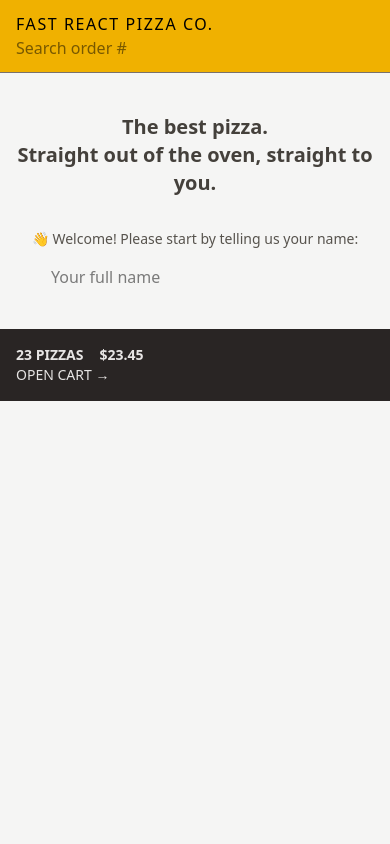
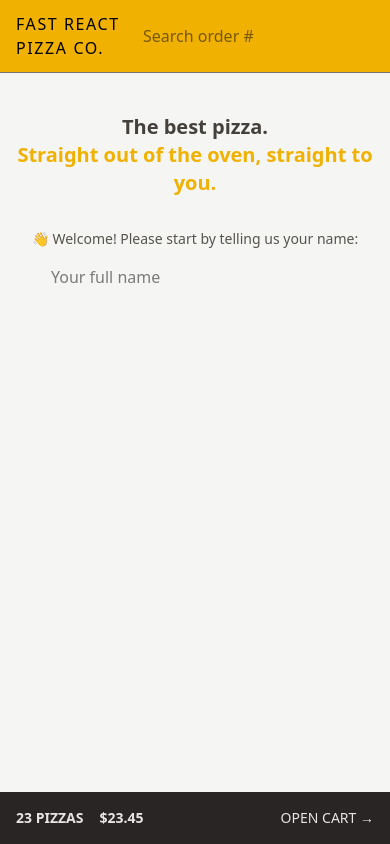
Before and after one commit to ilona-web-dev/fast-react-pizza, a React (Vite) app: page / in a window 390 px wide. Built offline with nearby package versions, Linux system fonts and the light colour scheme.

Commit message:
style: implement responsive layout using Flexbox and CSS Grid

```diff
--- a/src/features/cart/CartOverview.jsx
+++ b/src/features/cart/CartOverview.jsx
@@ -2,7 +2,7 @@
 
 function CartOverview() {
    return (
-      <div className="bg-stone-800 text-sm text-stone-200 uppercase px-4 py-4 sm:px-6 md:text-base">
+      <div className="flex items-center justify-between bg-stone-800 text-sm text-stone-200 uppercase px-4 py-4 sm:px-6 md:text-base">
          <p className="space-x-4 font-semibold sm:space-x-4">
             <span>23 pizzas</span>
             <span>$23.45</span>
--- a/src/features/user/UserName.jsx
+++ b/src/features/user/UserName.jsx
@@ -1,5 +1,5 @@
 function UserName() {
-   return <div className="text-sm font-semibold hidden">Ilona</div>;
+   return <div className="text-sm font-semibold hidden md:block">Ilona</div>;
 }
 
 export default UserName;
--- a/src/ui/AppLayout.jsx
+++ b/src/ui/AppLayout.jsx
@@ -8,13 +8,15 @@
    const isLoading = navigation.state === 'loading';
 
    return (
-      <div className="layout">
+      <div className="grid h-screen grid-rows-[auto_1fr_auto]">
          {isLoading && <Loader />}
          <Header />
 
-         <main>
-            <Outlet />
-         </main>
+         <div className="overflow-scroll">
+            <main className=" max-w-3xl mx-auto">
+               <Outlet />
+            </main>
+         </div>
 
          <CartOverview />
       </div>
--- a/src/ui/Header.jsx
+++ b/src/ui/Header.jsx
@@ -4,7 +4,7 @@
 
 function Header() {
    return (
-      <header className="px-4 py-3 bg-yellow-500 uppercase border-b border-stone-500 sm:px-6">
+      <header className="flex items-center justify-between px-4 py-3 bg-yellow-500 uppercase border-b border-stone-500 sm:px-6">
          <Link to="/" className="tracking-widest">
             Fast React Pizza Co.
          </Link>
--- a/src/ui/Home.jsx
+++ b/src/ui/Home.jsx
@@ -2,11 +2,13 @@
 
 function Home() {
    return (
-      <div className="my-10 text-center sm:my-16">
-         <h1 className="mb-8 text-xl text-stone-700 font-semibold">
+      <div className="my-10 px-4 text-center sm:my-16">
+         <h1 className="mb-8 text-xl text-stone-700 font-semibold md:text-3xl">
             The best pizza.
             <br />
-            Straight out of the oven, straight to you.
+            <span className="text-yellow-500">
+               Straight out of the oven, straight to you.
+            </span>
          </h1>
          <CreateUser />
       </div>
```
